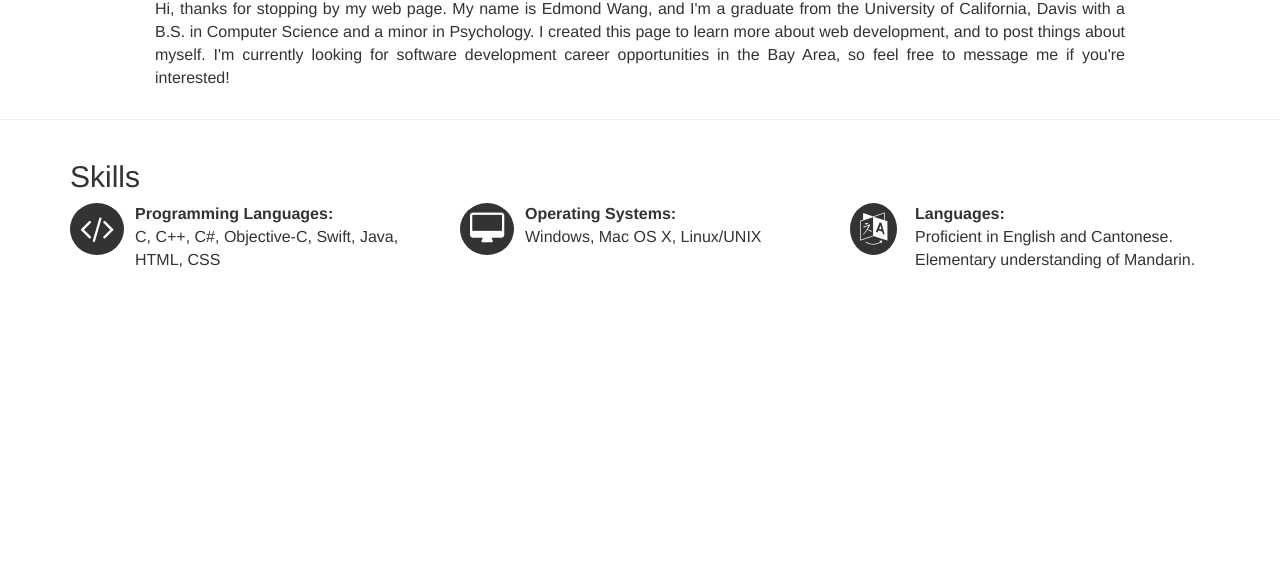
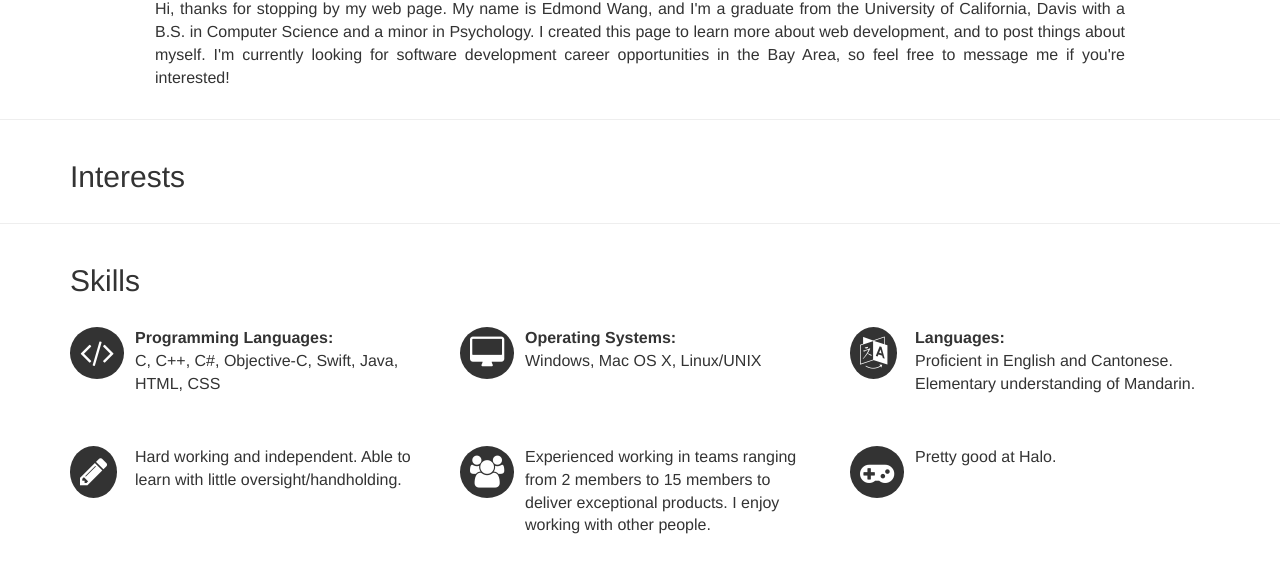
Before and after one commit to edmondmw/edmondmw.github.io, a plain HTML site: page index.html in a window 1280 px wide. Shown: the part 634-1206 px from the top of the page. Before the commit the page ends 916 px from the top, so only its background shows below. Drawn offline with nearby package versions, Linux system fonts and the light colour scheme.

Commit message:
Finished skills

```diff
--- a/css/style.css
+++ b/css/style.css
@@ -13,12 +13,14 @@ body {
     text-align: center;
     padding-top:150px;
 }
+
+/*About*/
+.about .container {
+   text-align: center;
+}
+
 .about img {
     margin-top: -20px;
-}
-
-.about .container {
-   text-align: center;
 }
 
 #about_info  p{
@@ -27,6 +29,16 @@ body {
     text-align: justify;
 }
 
+
+/*Skills*/
+.skills h2 {
+    padding-bottom: 20px;
+}
+
+.skills .container .row {
+    padding-bottom: 20px;
+}
+
 .icon {
     background-color: #333;
     color: #fff;
--- a/index.html
+++ b/index.html
@@ -72,6 +72,15 @@
 
     <hr>
 
+    <a name="Interests"></a>
+    <section class="interests">
+      <div class="container">
+        <h2>Interests</h2>
+      </div><!-- interests container -->
+    </section>
+
+    <hr>
+
     <!-- Skills -->
     <a name="skills"></a>
     <section class="skills">
@@ -108,8 +117,40 @@
               </div>
             </div>
           </div>
+        </div> <!-- skills row -->
+        <div class="row">
+          <div class="col-md-4">
+            <div class="row">
+              <div class="col-md-2">
+                <i class="fa fa-pencil fa-2x icon" aria-hidden="true"></i>
+              </div>
+              <div class="col-md-10">
+                <p>Hard working and independent. Able to learn with little oversight/handholding.</p>
+              </div>
+            </div>
+          </div>
+          <div class="col-md-4">
+            <div class="row">
+              <div class="col-md-2">
+                <i class="fa fa-users fa-2x icon" aria-hidden="true"></i>
+              </div>
+              <div class="col-md-10">
+                <p>Experienced working in teams ranging from 2 members to 15 members to deliver exceptional products. I enjoy working with other people.</p>
+              </div>
+            </div>
+          </div>
+          <div class="col-md-4">
+            <div class="row">
+              <div class="col-md-2">
+                <i class="fa fa-gamepad fa-2x icon" aria-hidden="true"></i>
+              </div>
+              <div class="col-md-10">
+                <p>Pretty good at Halo.</p>
+              </div>
+            </div>
+          </div>
         </div>
-      </div>
+      </div> <!-- skills container -->
     </section>
     <!-- jQuery (necessary for Bootstrap's JavaScript plugins) -->
     <script src="https://ajax.googleapis.com/ajax/libs/jquery/1.12.4/jquery.min.js"></script>
```
